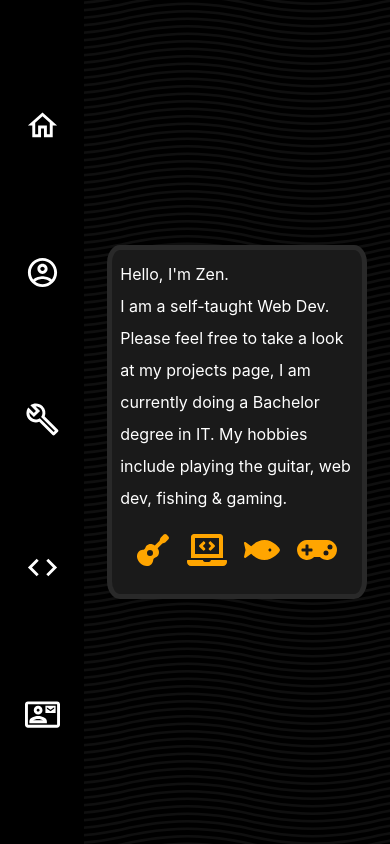
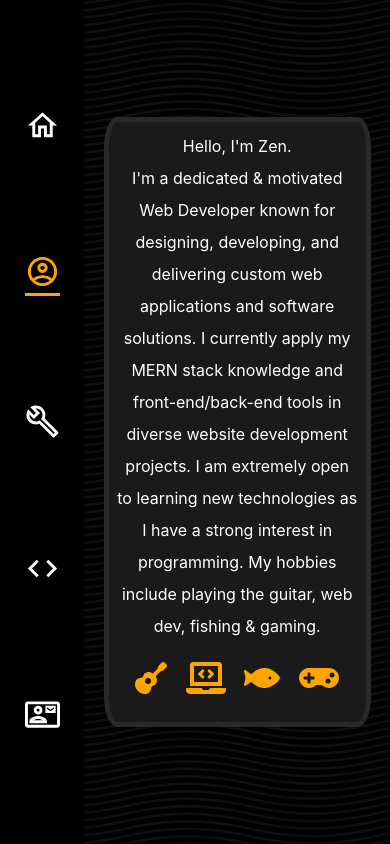
Before and after one commit to ZenFarhat/portfoliov2, a React (Create React App) app: page /about in a window 390 px wide. Built offline with nearby package versions, Linux system fonts and the light colour scheme.

Commit message:
nav active classes-mobile responsive-GB

```diff
--- a/src/components/About/About.css
+++ b/src/components/About/About.css
@@ -10,8 +10,8 @@
 .about__container {
   display: flex;
   flex-direction: column;
-  height: 75%;
-  width: 60%;
+  height: 650px;
+  width: 600px;
   justify-content: space-evenly;
   align-content: center;
   background-color: #1a1a1a;
@@ -28,6 +28,7 @@
   display: flex;
   flex-wrap: wrap;
   width: 100%;
+  margin: 30px 0;
   justify-content: space-evenly;
 }
 
@@ -44,13 +45,14 @@
   }
   .about__container {
     height: fit-content;
-    width: 95%;
+    width: 97.5%;
     padding: 0.5rem;
     border-radius: 5%;
   }
 
   .about__text {
     line-height: 2;
+    text-align: center;
   }
   .hobby-icon {
     font-size: 2rem;
@@ -61,3 +63,10 @@
     margin: 20px 0;
   }
 }
+
+@media only screen and (max-width: 320px) {
+  .about__text {
+    line-height: 1.5;
+    text-align: center;
+  }
+}
--- a/src/components/About/About.jsx
+++ b/src/components/About/About.jsx
@@ -20,10 +20,13 @@ function About() {
       <div className='about__container'>
         <div className='about__text'>
           <p>
-            Hello, I'm Zen. <br /> I am a self-taught Web Dev. Please feel free
-            to take a look at my projects page, I am currently doing a Bachelor
-            degree in IT. My hobbies include playing the guitar, web dev,
-            fishing & gaming.
+            Hello, I'm Zen. <br /> I'm a dedicated & motivated Web Developer
+            known for designing, developing, and delivering custom web
+            applications and software solutions. I currently apply my MERN stack
+            knowledge and front-end/back-end tools in diverse website
+            development projects. I am extremely open to learning new
+            technologies as I have a strong interest in programming. My hobbies
+            include playing the guitar, web dev, fishing & gaming.
           </p>
         </div>
         <div className='about__icons'>
--- a/src/components/Contact/Contact.css
+++ b/src/components/Contact/Contact.css
@@ -8,9 +8,8 @@
 }
 
 .form-container {
-  height: 500px;
-  width: 50%;
-  height: 80%;
+  height: 700px;
+  width: 600px;
   background-color: #1a1a1a;
   display: flex;
   justify-content: center;
@@ -21,8 +20,8 @@
 }
 
 form {
-  width: 50%;
-  height: 100%;
+  width: 500px;
+  height: 700px;
   display: flex;
   justify-content: space-evenly;
   align-items: center;
--- a/src/components/Nav/Nav.css
+++ b/src/components/Nav/Nav.css
@@ -21,6 +21,12 @@ nav {
 
 .link {
   color: white;
+  box-sizing: border-box;
+}
+
+.nav__selected {
+  color: orange;
+  border-bottom: 3px solid orange;
 }
 
 @media only screen and (max-width: 500px) {
--- a/src/components/Nav/Nav.jsx
+++ b/src/components/Nav/Nav.jsx
@@ -1,6 +1,11 @@
-import React from "react";
+import React, { useState } from "react";
 import "./Nav.css";
-import { BrowserRouter as Router, Switch, Route, Link } from "react-router-dom";
+import {
+  BrowserRouter as Router,
+  Switch,
+  Route,
+  NavLink,
+} from "react-router-dom";
 import HomeOutlinedIcon from "@material-ui/icons/HomeOutlined";
 import AccountCircleOutlinedIcon from "@material-ui/icons/AccountCircleOutlined";
 import BuildOutlinedIcon from "@material-ui/icons/BuildOutlined";
@@ -8,23 +13,33 @@ import CodeOutlinedIcon from "@material-ui/icons/CodeOutlined";
 import ContactMailOutlinedIcon from "@material-ui/icons/ContactMailOutlined";
 
 function Nav() {
+  const [active, setActive] = useState("active");
+
   return (
     <nav>
-      <Link className='link' to='/'>
-        <HomeOutlinedIcon fontSize='large' className='nav-icon' />
-      </Link>
-      <Link className='link' to='/about'>
+      <NavLink
+        className='link'
+        activeClassName='nav__selected'
+        to='/'
+        exact={true}
+      >
+        <HomeOutlinedIcon
+          fontSize='large'
+          className={`nav-icon` + { active }}
+        />
+      </NavLink>
+      <NavLink className='link' activeClassName='nav__selected' to='/about'>
         <AccountCircleOutlinedIcon fontSize='large' className='nav-icon' />
-      </Link>
-      <Link className='link' to='/skills'>
+      </NavLink>
+      <NavLink className='link' activeClassName='nav__selected' to='/skills'>
         <BuildOutlinedIcon fontSize='large' className='nav-icon' />
-      </Link>
-      <Link className='link' to='/projects'>
+      </NavLink>
+      <NavLink className='link' activeClassName='nav__selected' to='/projects'>
         <CodeOutlinedIcon fontSize='large' className='nav-icon' />
-      </Link>
-      <Link className='link' to='/contact'>
+      </NavLink>
+      <NavLink className='link' activeClassName='nav__selected' to='/contact'>
         <ContactMailOutlinedIcon fontSize='large' className='nav-icon' />
-      </Link>
+      </NavLink>
     </nav>
   );
 }
```
Also changed, not shown: 1 other file (tests, documents, lock files or other folders).
